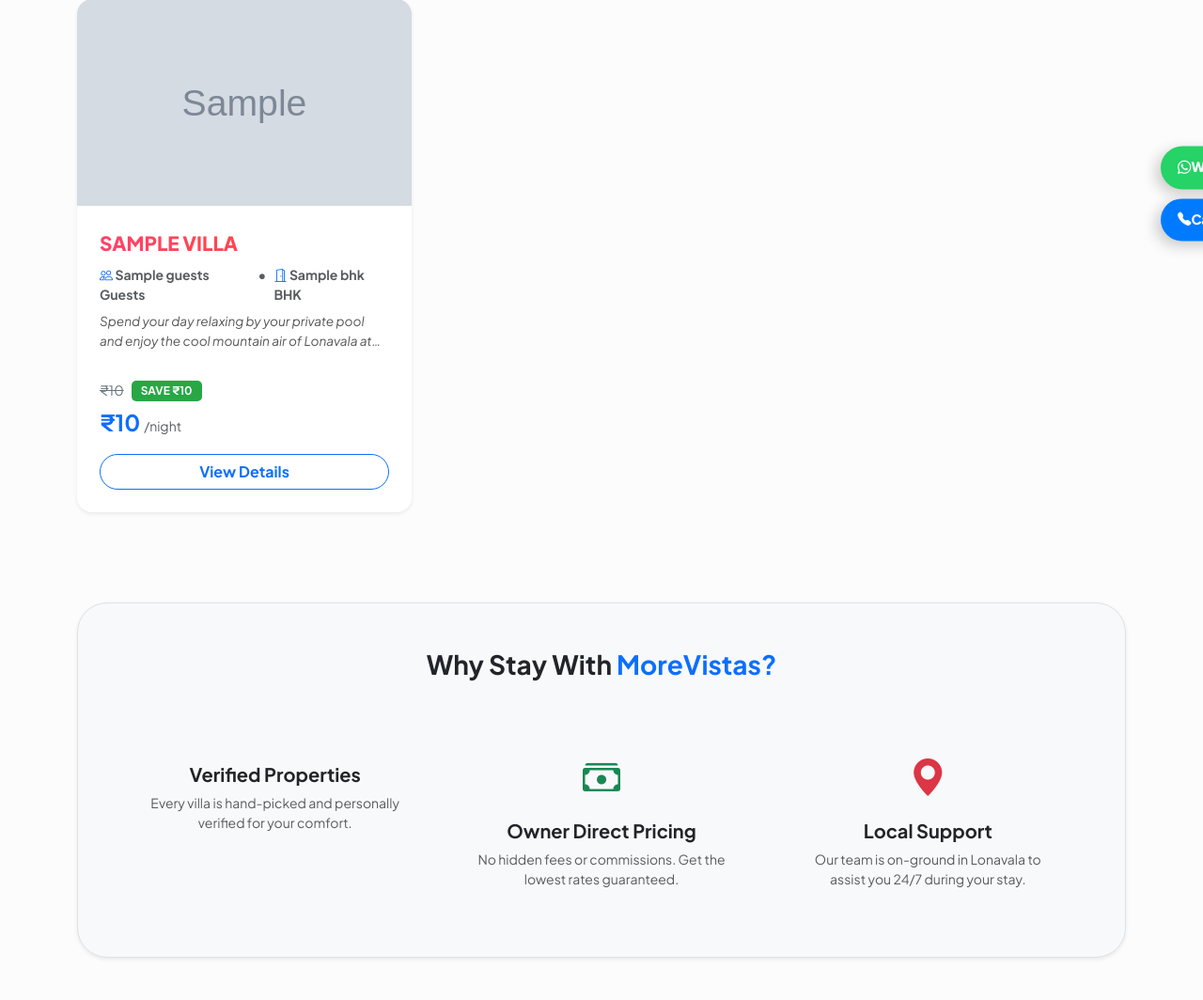
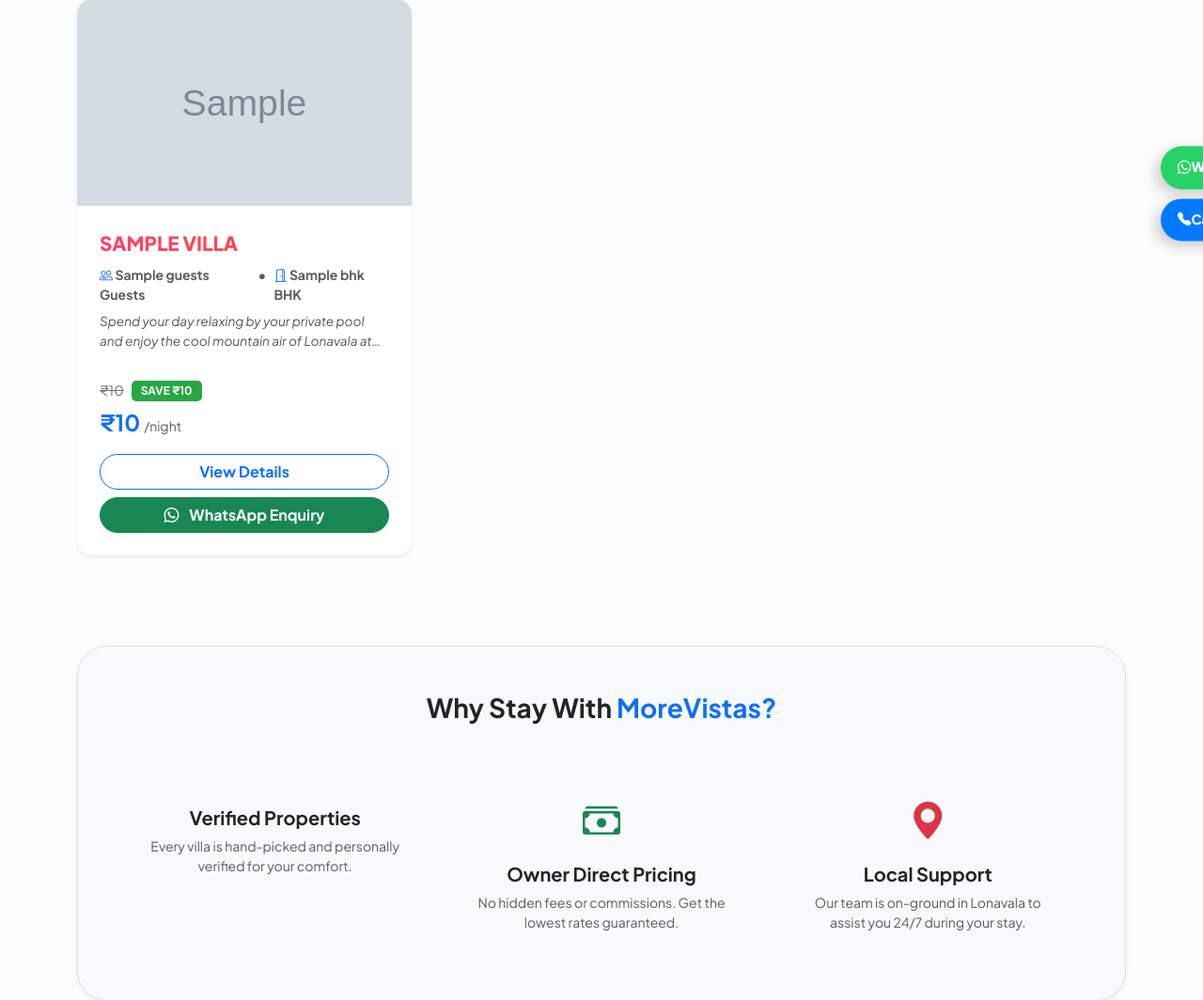
Before and after one commit to Vmtec1993/villa-saas, a Flask app: template templates/index.html in a window 1280 px wide. Shown: the part 314-1378 px from the top of the page at 94% size. Run offline with Flask 3, Linux system fonts and the light colour scheme; the template is opened without the code that fills it: most values are stand-ins (such as "Sample title", 1, 10 or a date in 2020); grey boxes marked "Sample" are stand-in pictures.

Commit message:
Update index.html

```diff
--- a/templates/index.html
+++ b/templates/index.html
@@ -87,7 +87,6 @@
                         </div>
 
                         <div class="mt-auto">
-                            {# --- सुधरा हुआ प्राइस सेक्शन --- #}
                             {% set current_p = villa.get('current_display_price', villa.get('Price', 0))|int %}
 
                             {% if current_p > 0 %}
@@ -108,9 +107,15 @@
 
                         <div class="mt-3">
                             {% if villa.Status|lower == 'sold out' %}
-                            <button class="btn btn-secondary w-100 rounded-pill fw-bold" disabled>Fully Booked</button>
+                                <button class="btn btn-secondary w-100 rounded-pill fw-bold" disabled>Fully Booked</button>
                             {% else %}
-                            <a href="/villa/{{ villa.Villa_ID }}" class="btn btn-outline-primary w-100 rounded-pill fw-bold">View Details</a>
+                                <!-- Button 1: Detail dekhne ke liye -->
+                                <a href="/villa/{{ villa.Villa_ID }}" class="btn btn-outline-primary w-100 rounded-pill fw-bold mb-2">View Details</a>
+
+                                <!-- ✅ FIXED: Added WhatsApp Enquiry Button -->
+                                <a href="/enquiry/{{ villa.Villa_ID }}" class="btn btn-success w-100 rounded-pill fw-bold shadow-sm">
+                                    <i class="bi bi-whatsapp me-2"></i> WhatsApp Enquiry
+                                </a>
                             {% endif %}
                         </div>
                     </div>
@@ -125,7 +130,6 @@
     </div>
 </div>
 
-{# --- बाकी का Footer और Attractions वाला हिस्सा वैसा ही रहेगा --- #}
 <div class="container mt-5 py-5">
     <div class="bg-light rounded-5 p-4 p-md-5 shadow-sm border">
         <h3 class="fw-bold mb-5 text-center">Why Stay With <span class="text-primary">MoreVistas?</span></h3>
```
